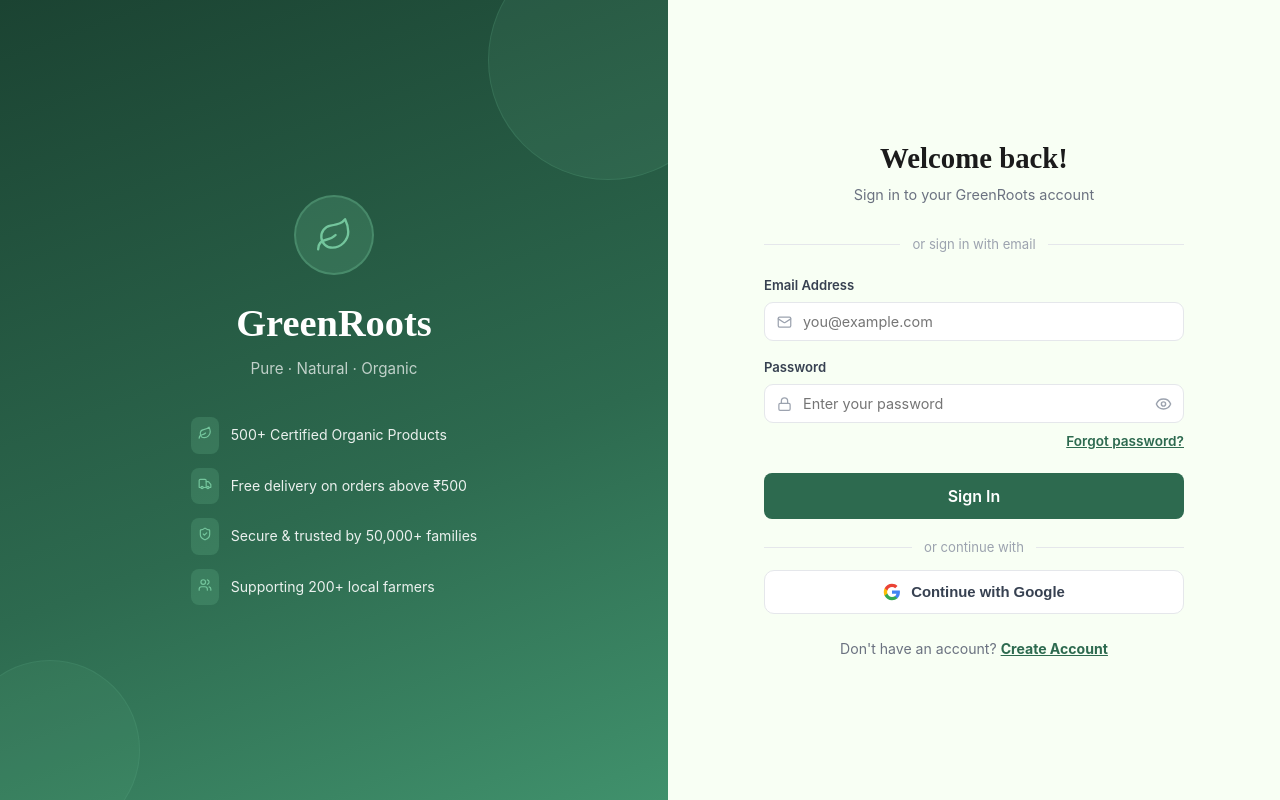
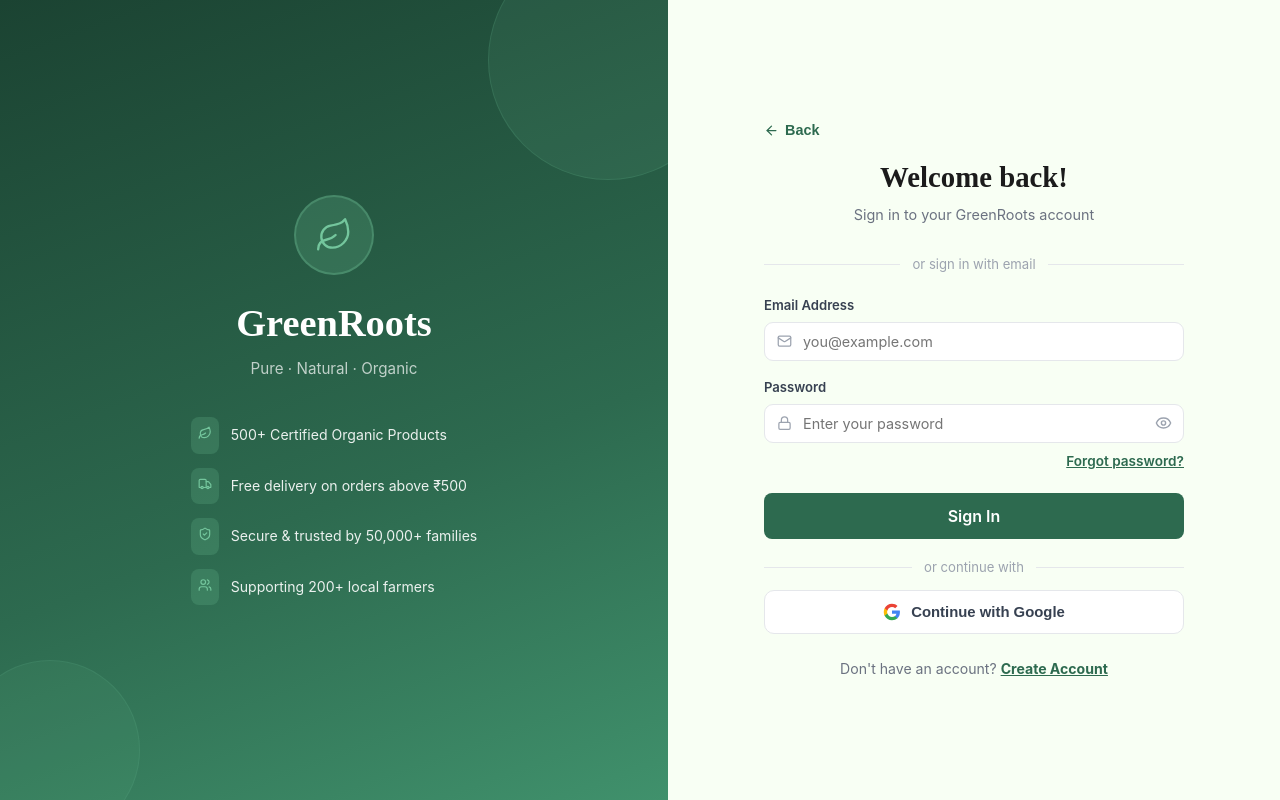
Before and after one commit to sujaybj/greenroots-organic, a React (Create React App) app in the folder client/: page /login in a window 1280 px wide. Built offline with nearby package versions, Linux system fonts and the light colour scheme; no server answers.

Commit message:
fix: stabilize Google login, add return CTA buttons, and back navigation

```diff
--- /dev/null
+++ b/client/src/components/common/BackNav.jsx
@@ -0,0 +1,39 @@
+import React from 'react';
+import { useNavigate } from 'react-router-dom';
+import { ArrowLeft } from 'lucide-react';
+
+const BackNav = ({ label = 'Back', fallback = '/' }) => {
+  const navigate = useNavigate();
+
+  const handleBack = () => {
+    if (window.history.length > 1) {
+      navigate(-1);
+      return;
+    }
+    navigate(fallback);
+  };
+
+  return (
+    <button
+      type="button"
+      onClick={handleBack}
+      style={{
+        display: 'inline-flex',
+        alignItems: 'center',
+        gap: '6px',
+        background: 'none',
+        border: 'none',
+        color: '#2D6A4F',
+        fontWeight: 700,
+        cursor: 'pointer',
+        padding: 0,
+        fontSize: '0.9rem',
+      }}
+    >
+      <ArrowLeft size={15} />
+      {label}
+    </button>
+  );
+};
+
+export default BackNav;
--- a/client/src/pages/Cart.jsx
+++ b/client/src/pages/Cart.jsx
@@ -11,6 +11,7 @@ import {
 } from '../redux/slices/cartSlice';
 import API from '../utils/api';
 import toast from 'react-hot-toast';
+import BackNav from '../components/common/BackNav';
 
 // All available coupons shown in the UI (same as seeded)
 const AVAILABLE_COUPONS = [
@@ -78,6 +79,9 @@ const Cart = () => {
     <>
       <Helmet><title>My Cart - GreenRoots Organics</title></Helmet>
       <div className="container" style={{ paddingTop: '32px', paddingBottom: '64px' }}>
+        <div style={{ marginBottom: '10px' }}>
+          <BackNav label="Back" fallback="/products" />
+        </div>
         <h1 style={{ fontSize: '1.8rem', marginBottom: '28px' }}>
           My Cart <span style={{ fontSize: '1rem', color: '#6B7280', fontFamily: 'Inter, sans-serif', fontWeight: 400 }}>({items.length} {items.length === 1 ? 'item' : 'items'})</span>
         </h1>
--- a/client/src/pages/Checkout.jsx
+++ b/client/src/pages/Checkout.jsx
@@ -6,6 +6,7 @@ import { MapPin, CreditCard, Banknote, Loader2, ShieldCheck, Check } from 'lucid
 import { selectCartItems, selectCartSubtotal, selectCartTotal, selectCartDiscount, clearCart } from '../redux/slices/cartSlice';
 import API from '../utils/api';
 import toast from 'react-hot-toast';
+import BackNav from '../components/common/BackNav';
 
 const Checkout = () => {
   const navigate = useNavigate();
@@ -96,6 +97,9 @@ const Checkout = () => {
     <>
       <Helmet><title>Checkout - GreenRoots</title></Helmet>
       <div className="container" style={{ paddingTop: '32px', paddingBottom: '64px', maxWidth: '900px' }}>
+        <div style={{ marginBottom: '10px' }}>
+          <BackNav label="Back" fallback="/cart" />
+        </div>
         <h1 style={{ fontSize: '2rem', marginBottom: '32px' }}>Checkout</h1>
 
         <div style={{ display: 'flex', alignItems: 'center', gap: '0', marginBottom: '40px' }}>
--- a/client/src/pages/OrderHistory.jsx
+++ b/client/src/pages/OrderHistory.jsx
@@ -1,9 +1,10 @@
 import React, { useState, useEffect } from 'react';
-import { Link } from 'react-router-dom';
+import { Link, useNavigate } from 'react-router-dom';
 import { Helmet } from 'react-helmet-async';
-import { Package, ArrowRight } from 'lucide-react';
+import { ArrowRight, Package, RotateCcw } from 'lucide-react';
 import API from '../utils/api';
 import Loader from '../components/common/Loader';
+import BackNav from '../components/common/BackNav';
 
 const STATUS_COLORS = {
   placed: '#F59E0B', confirmed: '#3B82F6', packed: '#8B5CF6',
@@ -12,6 +13,7 @@ const STATUS_COLORS = {
 };
 
 const OrderHistory = () => {
+  const navigate = useNavigate();
   const [orders, setOrders] = useState([]);
   const [loading, setLoading] = useState(true);
   const [filter, setFilter] = useState('');
@@ -20,7 +22,7 @@ const OrderHistory = () => {
     API.get('/orders/my-orders').then(({ data }) => setOrders(data.orders)).catch(() => {}).finally(() => setLoading(false));
   }, []);
 
-  const filtered = filter ? orders.filter(o => o.orderStatus === filter) : orders;
+  const filtered = filter ? orders.filter((o) => o.orderStatus === filter) : orders;
 
   if (loading) return <div style={{ display: 'flex', justifyContent: 'center', padding: '80px' }}><Loader /></div>;
 
@@ -28,14 +30,22 @@ const OrderHistory = () => {
     <>
       <Helmet><title>My Orders - GreenRoots</title></Helmet>
       <div className="container" style={{ paddingTop: '24px', paddingBottom: '48px' }}>
+        <div style={{ marginBottom: '12px' }}>
+          <BackNav label="Back" fallback="/" />
+        </div>
         <h1 style={{ fontSize: 'clamp(1.4rem,4vw,2rem)', marginBottom: '20px' }}>My Orders</h1>
 
         <div style={{ display: 'flex', gap: '8px', marginBottom: '20px', overflowX: 'auto', paddingBottom: '4px', WebkitOverflowScrolling: 'touch' }}>
-          {['', 'placed', 'confirmed', 'shipped', 'delivered', 'cancelled', 'returned'].map(status => (
-            <button key={status} onClick={() => setFilter(status)}
-              style={{ padding: '7px 16px', borderRadius: '100px', border: 'none', cursor: 'pointer', fontWeight: 500, fontSize: '0.85rem', flexShrink: 0,
+          {['', 'placed', 'confirmed', 'shipped', 'delivered', 'cancelled', 'returned'].map((status) => (
+            <button
+              key={status}
+              onClick={() => setFilter(status)}
+              style={{
+                padding: '7px 16px', borderRadius: '100px', border: 'none', cursor: 'pointer', fontWeight: 500, fontSize: '0.85rem', flexShrink: 0,
                 background: filter === status ? '#2D6A4F' : '#F3F4F6',
-                color: filter === status ? 'white' : '#374151' }}>
+                color: filter === status ? 'white' : '#374151',
+              }}
+            >
               {status ? status.charAt(0).toUpperCase() + status.slice(1) : 'All'}
             </button>
           ))}
@@ -49,9 +59,8 @@ const OrderHistory = () => {
           </div>
         ) : (
           <div style={{ display: 'flex', flexDirection: 'column', gap: '14px' }}>
-            {filtered.map(order => (
-              <Link key={order._id} to={`/orders/${order._id}`} style={{ textDecoration: 'none', color: 'inherit' }}>
-                <div style={{ background: 'white', borderRadius: '12px', padding: 'clamp(14px,3vw,20px)', boxShadow: '0 2px 8px rgba(0,0,0,0.06)' }}>
+            {filtered.map((order) => (
+              <div key={order._id} style={{ background: 'white', borderRadius: '12px', padding: 'clamp(14px,3vw,20px)', boxShadow: '0 2px 8px rgba(0,0,0,0.06)' }}>
                 <div style={{ display: 'flex', justifyContent: 'space-between', alignItems: 'flex-start', flexWrap: 'wrap', gap: '10px' }}>
                   <div>
                     <p style={{ fontWeight: 700, fontSize: '0.95rem', fontFamily: 'monospace' }}>#{order._id.slice(-8).toUpperCase()}</p>
@@ -63,8 +72,7 @@ const OrderHistory = () => {
                     <span style={{ background: `${STATUS_COLORS[order.orderStatus]}20`, color: STATUS_COLORS[order.orderStatus], padding: '4px 12px', borderRadius: '100px', fontSize: '0.8rem', fontWeight: 700, textTransform: 'capitalize', whiteSpace: 'nowrap' }}>
                       {order.orderStatus}
                     </span>
-                      <span style={{ fontWeight: 700, color: '#2D6A4F', fontSize: '1rem' }}>₹{order.totalAmount}</span>
-                      <ArrowRight size={14} color="#9CA3AF" />
+                    <span style={{ fontWeight: 700, color: '#2D6A4F', fontSize: '1rem' }}>?{order.totalAmount}</span>
                   </div>
                 </div>
 
@@ -79,8 +87,18 @@ const OrderHistory = () => {
                   )}
                   <span style={{ marginLeft: '4px', color: '#6B7280', fontSize: '0.82rem' }}>{order.items.length} item(s)</span>
                 </div>
+
+                <div style={{ marginTop: '14px', display: 'flex', justifyContent: 'space-between', alignItems: 'center', gap: '8px', flexWrap: 'wrap' }}>
+                  <button onClick={() => navigate(`/orders/${order._id}`)} className="btn btn-outline btn-sm" style={{ display: 'inline-flex', alignItems: 'center', gap: '6px' }}>
+                    View Details <ArrowRight size={14} />
+                  </button>
+                  {order.orderStatus === 'delivered' && (
+                    <button onClick={() => navigate(`/orders/${order._id}?action=return`)} className="btn btn-primary btn-sm" style={{ display: 'inline-flex', alignItems: 'center', gap: '6px' }}>
+                      <RotateCcw size={14} /> Return / Refund / Replacement
+                    </button>
+                  )}
                 </div>
-              </Link>
+              </div>
             ))}
           </div>
         )}
--- a/client/src/pages/OrderSuccess.jsx
+++ b/client/src/pages/OrderSuccess.jsx
@@ -7,6 +7,7 @@ import { useDispatch } from 'react-redux';
 import { clearCart } from '../redux/slices/cartSlice';
 import API from '../utils/api';
 import Loader from '../components/common/Loader';
+import BackNav from '../components/common/BackNav';
 
 export const OrderSuccess = () => {
   const { id } = useParams();
@@ -36,6 +37,9 @@ export const OrderSuccess = () => {
       <div style={{ minHeight: '70vh', display: 'flex', alignItems: 'center', justifyContent: 'center', padding: '40px 20px' }}>
         <motion.div initial={{ scale: 0.8, opacity: 0 }} animate={{ scale: 1, opacity: 1 }}
           style={{ background: 'white', borderRadius: '20px', padding: '48px', maxWidth: '500px', width: '100%', textAlign: 'center', boxShadow: '0 20px 60px rgba(0,0,0,0.12)' }}>
+          <div style={{ textAlign: 'left', marginBottom: '10px' }}>
+            <BackNav label="Back" fallback="/orders" />
+          </div>
           <motion.div initial={{ scale: 0 }} animate={{ scale: 1 }} transition={{ delay: 0.3, type: 'spring', stiffness: 200 }}>
             <div style={{ width: '80px', height: '80px', background: '#D1FAE5', borderRadius: '50%', display: 'flex', alignItems: 'center', justifyContent: 'center', margin: '0 auto 24px' }}>
               <CheckCircle2 size={42} color="#059669" />
--- a/client/src/pages/Products.jsx
+++ b/client/src/pages/Products.jsx
@@ -6,6 +6,7 @@ import { Search, SlidersHorizontal, X, Leaf } from 'lucide-react';
 import { fetchProducts } from '../redux/slices/productSlice';
 import ProductCard from '../components/product/ProductCard';
 import Loader from '../components/common/Loader';
+import BackNav from '../components/common/BackNav';
 
 const CATEGORIES = ['All', 'Vegetables', 'Fruits', 'Dairy', 'Grains', 'Pulses', 'Spices', 'Oils', 'Beverages', 'Skincare'];
 const SORT_OPTIONS = [
@@ -49,6 +50,9 @@ const Products = () => {
     <>
       <Helmet><title>Shop Organic Products - GreenRoots</title></Helmet>
       <div className="container" style={{ paddingTop: '24px', paddingBottom: '48px' }}>
+        <div style={{ marginBottom: '10px' }}>
+          <BackNav label="Back" fallback="/" />
+        </div>
         <div style={{ marginBottom: '20px' }}>
           <h1 style={{ fontSize: 'clamp(1.4rem,4vw,2rem)' }}>Organic Products</h1>
           <p style={{ color: '#6B7280', marginTop: '4px', fontSize: '0.88rem' }}>{total} products found</p>
--- a/client/src/pages/auth/ForgotPassword.jsx
+++ b/client/src/pages/auth/ForgotPassword.jsx
@@ -3,6 +3,7 @@ import { Link } from 'react-router-dom';
 import { motion } from 'framer-motion';
 import { Helmet } from 'react-helmet-async';
 import { ArrowLeft, KeyRound, Loader2, MailCheck } from 'lucide-react';
+import BackNav from '../../components/common/BackNav';
 import API from '../../utils/api';
 import toast from 'react-hot-toast';
 
@@ -30,6 +31,9 @@ export const ForgotPassword = () => {
       <Helmet><title>Forgot Password - GreenRoots</title></Helmet>
       <div style={{ minHeight: '100vh', display: 'flex', alignItems: 'center', justifyContent: 'center', background: 'linear-gradient(135deg, #f8fff4 0%, #d1fae5 100%)', padding: '20px' }}>
         <motion.div initial={{ y: 20, opacity: 0 }} animate={{ y: 0, opacity: 1 }} style={{ background: 'white', borderRadius: '20px', padding: '40px', maxWidth: '420px', width: '100%', boxShadow: '0 20px 60px rgba(0,0,0,0.12)', textAlign: 'center' }}>
+          <div style={{ textAlign: 'left', marginBottom: '12px' }}>
+            <BackNav label="Back" fallback="/login" />
+          </div>
           {!sent ? (
             <>
               <div style={{ marginBottom: '16px', display: 'flex', justifyContent: 'center' }}>
--- a/client/src/pages/auth/Login.jsx
+++ b/client/src/pages/auth/Login.jsx
@@ -1,10 +1,11 @@
-import React, { useState } from 'react';
+import React, { useEffect, useState } from 'react';
 import { Link, useNavigate, useLocation } from 'react-router-dom';
 import { useDispatch, useSelector } from 'react-redux';
 import { motion } from 'framer-motion';
 import { Helmet } from 'react-helmet-async';
 import { Eye, EyeOff, Mail, Lock, Leaf, Loader2, ShieldCheck, Truck, Users } from 'lucide-react';
-import { loginUser } from '../../redux/slices/authSlice';
+import { getMe, loginUser } from '../../redux/slices/authSlice';
+import BackNav from '../../components/common/BackNav';
 
 const GoogleIcon = () => (
   <svg width="18" height="18" viewBox="0 0 24 24" style={{ flexShrink: 0 }}>
@@ -33,6 +34,23 @@ const Login = () => {
   const [form, setForm]         = useState({ email: '', password: '' });
   const [showPass, setShowPass] = useState(false);
   const [errors, setErrors]     = useState({});
+
+  useEffect(() => {
+    const params = new URLSearchParams(location.search);
+    const googleToken = params.get('google_token');
+    if (!googleToken) return;
+
+    localStorage.setItem('accessToken', googleToken);
+    dispatch(getMe())
+      .unwrap()
+      .then((payload) => {
+        const role = payload?.user?.role;
+        navigate(role === 'admin' ? '/admin' : '/', { replace: true });
+      })
+      .catch(() => {
+        localStorage.removeItem('accessToken');
+      });
+  }, [dispatch, location.search, navigate]);
 
   const validate = () => {
     const errs = {};
@@ -92,6 +110,9 @@ const Login = () => {
         {/* Right panel */}
         <div style={{ flex:1, display:'flex', alignItems:'center', justifyContent:'center', padding:'40px 20px', background:'#f8fff4' }}>
           <motion.div initial={{ x:40,opacity:0 }} animate={{ x:0,opacity:1 }} transition={{ duration:0.5 }} style={{ width:'100%', maxWidth:'420px' }}>
+            <div style={{ marginBottom: '14px' }}>
+              <BackNav label="Back" fallback="/" />
+            </div>
             <div style={{ marginBottom:'28px', textAlign:'center' }}>
               <h2 style={{ fontSize:'1.8rem', fontFamily:'Playfair Display,serif', color:'#1B1B1B' }}>Welcome back!</h2>
               <p style={{ color:'#6B7280', marginTop:'6px', fontSize:'0.9rem' }}>Sign in to your GreenRoots account</p>
--- a/client/src/pages/auth/OtpVerify.jsx
+++ b/client/src/pages/auth/OtpVerify.jsx
@@ -5,6 +5,7 @@ import { motion } from 'framer-motion';
 import { CheckCircle2, Loader2, Mail } from 'lucide-react';
 import { verifyOTP } from '../../redux/slices/authSlice';
 import toast from 'react-hot-toast';
+import BackNav from '../../components/common/BackNav';
 
 export const OtpVerify = () => {
   const dispatch = useDispatch();
@@ -49,6 +50,9 @@ export const OtpVerify = () => {
   return (
     <div style={{ minHeight: '100vh', display: 'flex', alignItems: 'center', justifyContent: 'center', background: 'linear-gradient(135deg, #f8fff4 0%, #d1fae5 100%)', padding: '20px' }}>
       <motion.div initial={{ scale: 0.9, opacity: 0 }} animate={{ scale: 1, opacity: 1 }} style={{ background: 'white', borderRadius: '20px', padding: '40px', maxWidth: '420px', width: '100%', boxShadow: '0 20px 60px rgba(0,0,0,0.12)', textAlign: 'center' }}>
+        <div style={{ textAlign: 'left', marginBottom: '12px' }}>
+          <BackNav label="Back" fallback="/register" />
+        </div>
         <div style={{ marginBottom: '16px', display: 'flex', justifyContent: 'center' }}>
           <div style={{ width: '60px', height: '60px', borderRadius: '50%', background: '#ECFDF3', display: 'grid', placeItems: 'center' }}>
             <Mail size={30} color="#2D6A4F" />
--- a/client/src/pages/auth/Register.jsx
+++ b/client/src/pages/auth/Register.jsx
@@ -5,6 +5,7 @@ import { motion } from 'framer-motion';
 import { Helmet } from 'react-helmet-async';
 import { Eye, EyeOff, Mail, Lock, User, Phone, Leaf, Loader2, ShieldCheck, Truck, Gift, Users } from 'lucide-react';
 import { registerUser } from '../../redux/slices/authSlice';
+import BackNav from '../../components/common/BackNav';
 
 const features = [
   { Icon: Leaf,       text: '100% Organic Certified Products' },
@@ -108,6 +109,9 @@ const Register = () => {
         {/* Right panel */}
         <div style={{ flex:1, display:'flex', alignItems:'center', justifyContent:'center', padding:'40px 20px', background:'#f8fff4', overflowY:'auto' }}>
           <motion.div initial={{ x:40,opacity:0 }} animate={{ x:0,opacity:1 }} transition={{ duration:0.5 }} style={{ width:'100%', maxWidth:'420px' }}>
+            <div style={{ marginBottom: '14px' }}>
+              <BackNav label="Back" fallback="/" />
+            </div>
             <div style={{ marginBottom:'28px', textAlign:'center' }}>
               <h2 style={{ fontSize:'1.8rem', fontFamily:'Playfair Display,serif', color:'#1B1B1B' }}>Create Account</h2>
               <p style={{ color:'#6B7280', marginTop:'6px', fontSize:'0.9rem' }}>Join our organic community</p>
--- a/client/src/pages/auth/ResetPassword.jsx
+++ b/client/src/pages/auth/ResetPassword.jsx
@@ -5,6 +5,7 @@ import { Helmet } from 'react-helmet-async';
 import { ArrowLeft, CheckCircle2, Eye, EyeOff, Loader2, LockKeyhole } from 'lucide-react';
 import API from '../../utils/api';
 import toast from 'react-hot-toast';
+import BackNav from '../../components/common/BackNav';
 
 const ResetPassword = () => {
   const { token } = useParams();
@@ -34,6 +35,9 @@ const ResetPassword = () => {
       <Helmet><title>Reset Password - GreenRoots</title></Helmet>
       <div style={{ minHeight: '100vh', display: 'flex', alignItems: 'center', justifyContent: 'center', background: 'linear-gradient(135deg, #f8fff4 0%, #d1fae5 100%)', padding: '20px' }}>
         <motion.div initial={{ y: 20, opacity: 0 }} animate={{ y: 0, opacity: 1 }} style={{ background: 'white', borderRadius: '20px', padding: '40px', maxWidth: '420px', width: '100%', boxShadow: '0 20px 60px rgba(0,0,0,0.12)' }}>
+          <div style={{ marginBottom: '12px' }}>
+            <BackNav label="Back" fallback="/login" />
+          </div>
           <div style={{ textAlign: 'center', marginBottom: '28px' }}>
             <div style={{ marginBottom: '12px', display: 'flex', justifyContent: 'center' }}>
               <div style={{ width: '60px', height: '60px', borderRadius: '50%', background: '#ECFDF3', display: 'grid', placeItems: 'center' }}>
```
Also changed, not shown: client/src/pages/OrderDetail.jsx (+17 -2 lines), 1 other file (tests, documents, lock files or other folders). Lines whose indentation alone changed are shown as unchanged.
